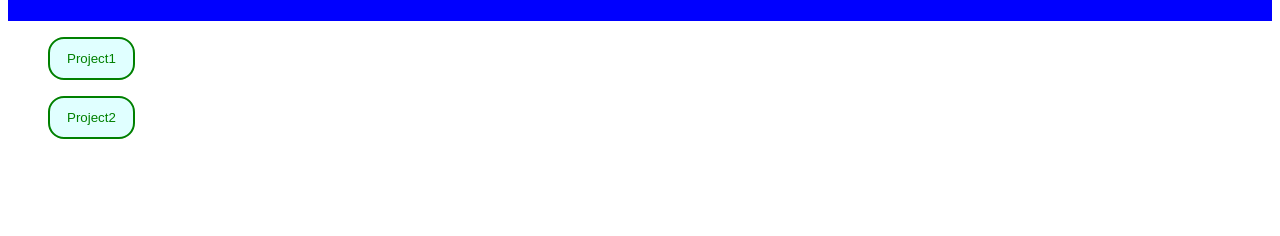
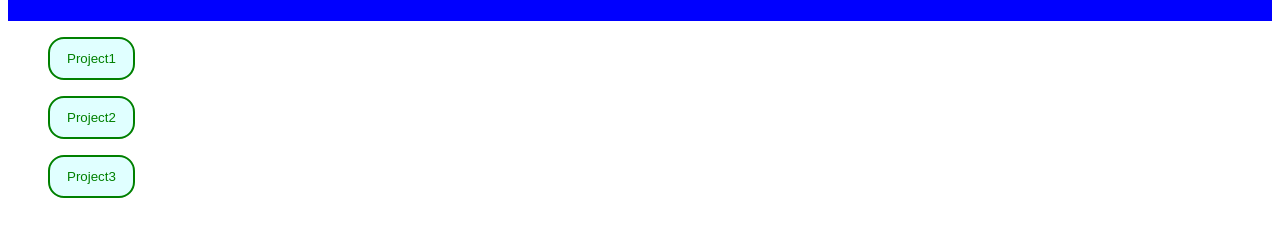
Before and after one commit to AakashUpadhyay7/My_Web-, a plain HTML site: page project.html in a window 1280 px wide. Shown: the part 246-482 px from the top of the page. Drawn offline with Linux system fonts and the light colour scheme.

Commit message:
Update project.html

```diff
--- a/project.html
+++ b/project.html
@@ -193,6 +193,9 @@
         <ul>
             <a href="project2.html"><button>Project2</button></a>
         </ul>
+        <ul>
+            <a href="project3.html"><button>Project3</button></a>
+        </ul>
     </div>
 
     <script>
```
